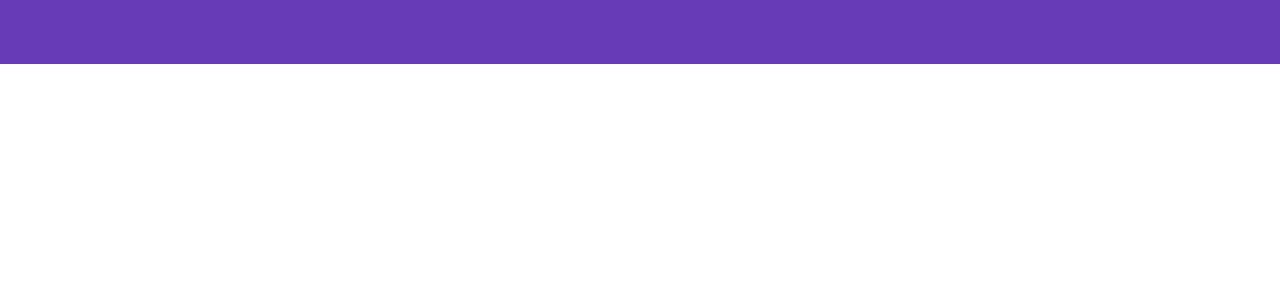
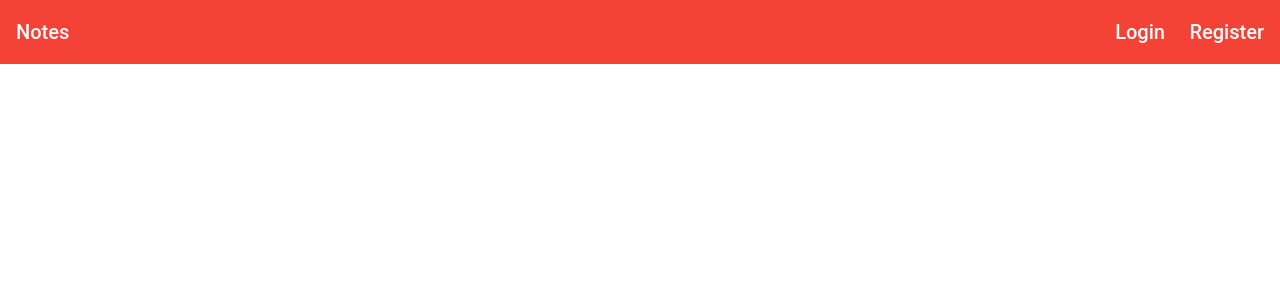
Before and after one commit to holowieszek/frontend-notes, an Angular app: page / in a window 1280 px wide. Shown: the top 300 px of the page. Built offline with nearby package versions, Linux system fonts and the light colour scheme.

Commit message:
Added links for signup/signin

```diff
--- a/src/app/header/header.component.html
+++ b/src/app/header/header.component.html
@@ -1,3 +1,12 @@
-<mat-toolbar color="primary">
-
+<mat-toolbar color="warn">
+  <span>Notes</span>
+  <span class="fill-remaining-space"></span>
+  <ul>
+    <li>
+      <a routerLink="/signin">Login</a>
+    </li>
+    <li>
+      <a routerLink="/signup">Register</a>
+    </li>
+  </ul>
 </mat-toolbar>
```
